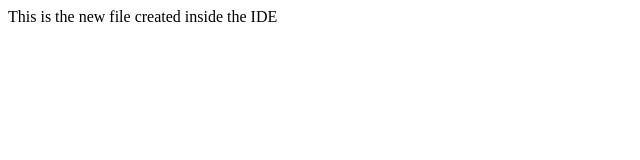
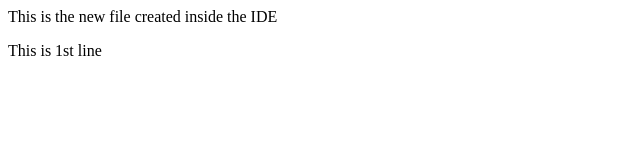
Before and after one commit to Github-Student47/Agent-47-first-Try-, a plain HTML site: page index.html in a window 1280 px wide. Shown: the full height of the page, 0-640 px from the left. Drawn offline with Linux system fonts and the light colour scheme.

Commit message:
added 1st line

```diff
--- a/index.html
+++ b/index.html
@@ -1 +1,2 @@
 <p> This is the new file created inside the IDE </p>
+<p> This is 1st line </p>
```
